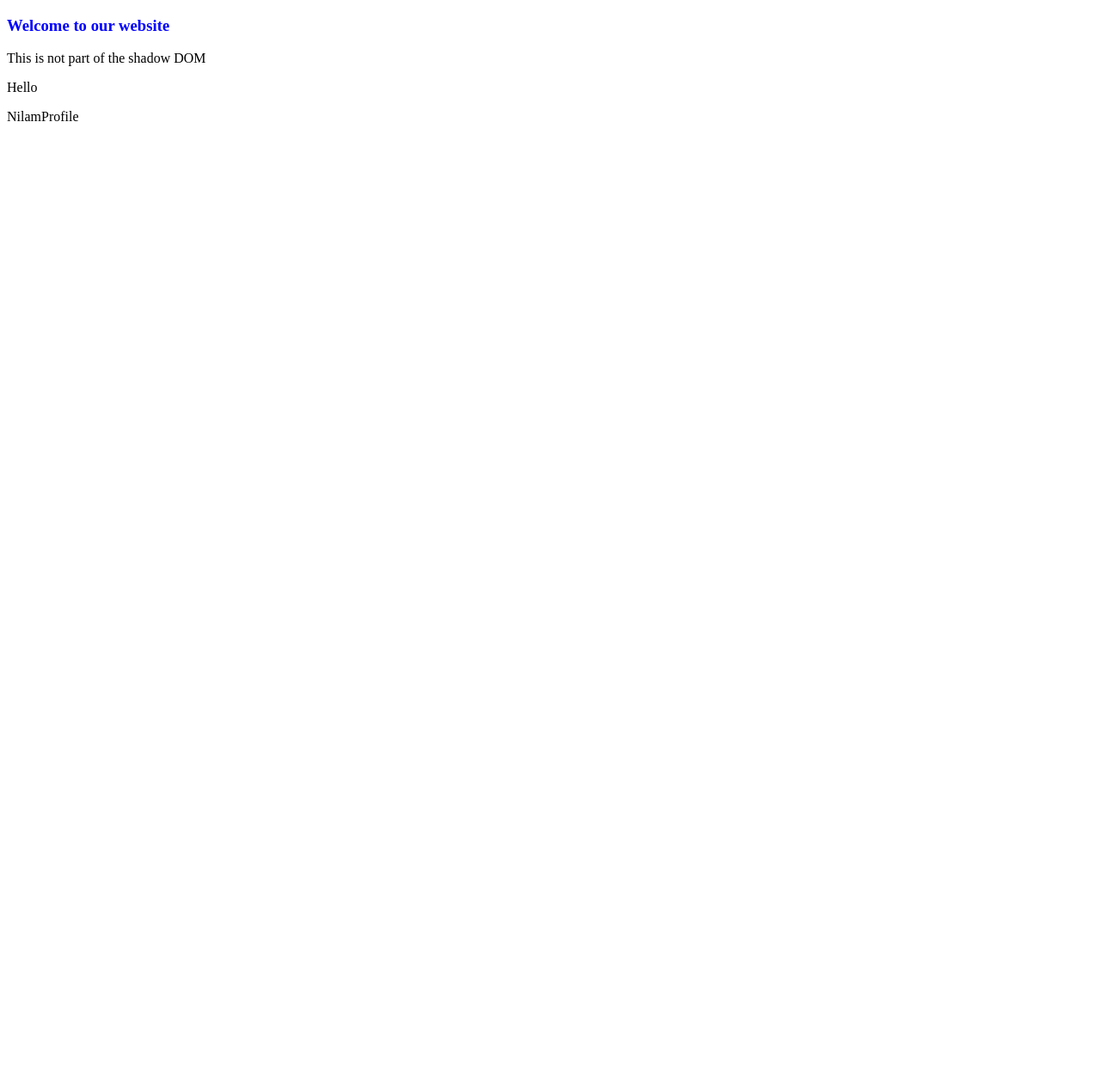
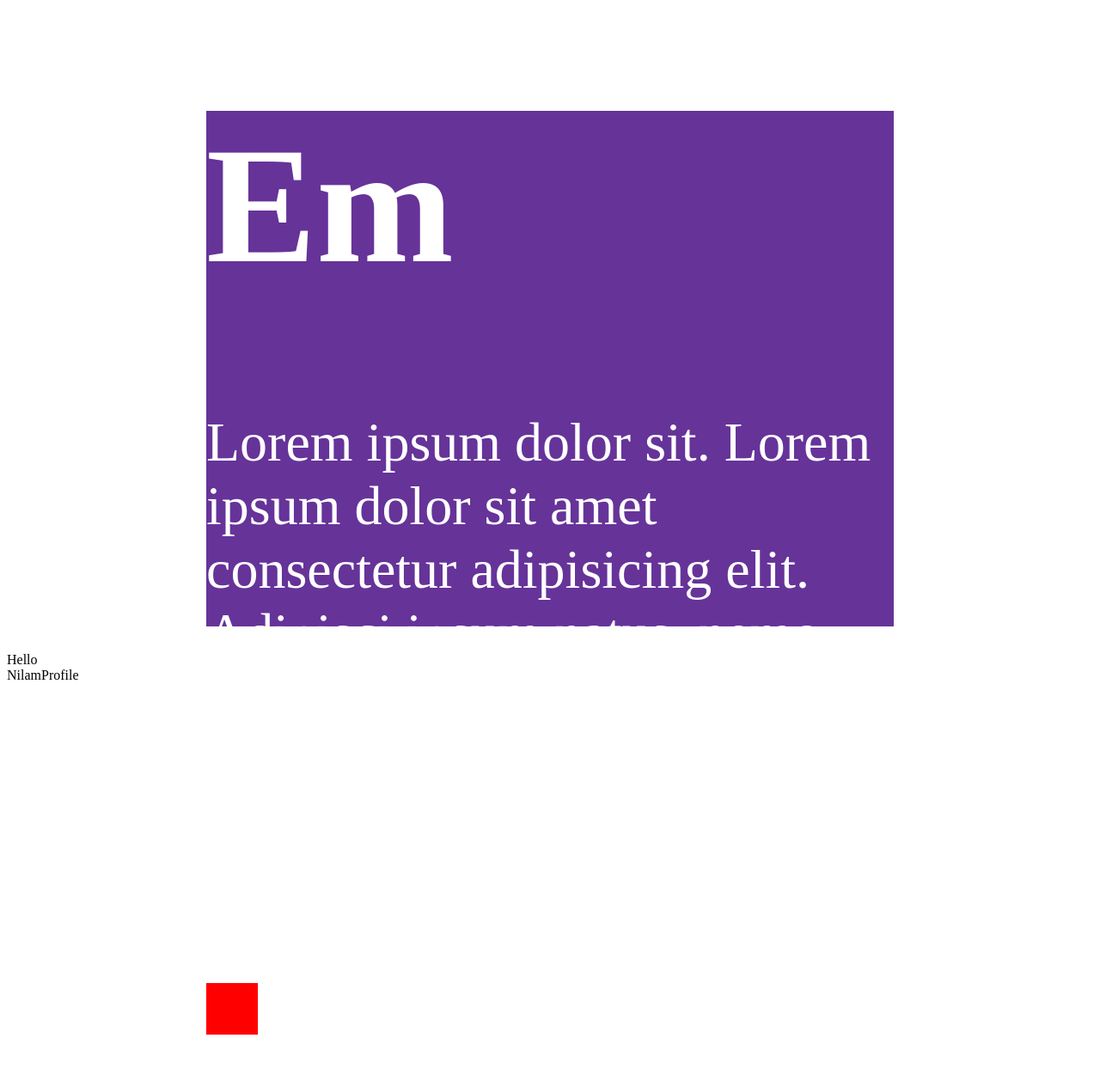
Before and after one commit to Nilamjr/CSSThings, a plain HTML site: page Interview Practice/index.html in a window 1280 px wide. Shown: the top 1258 px of the page at 86% size. Before the commit the page ends 800 px from the top, so only its background shows below. Drawn offline with Linux system fonts and the light colour scheme.

Commit message:
Interview Practice

```diff
--- a/Interview Practice/index.html
+++ b/Interview Practice/index.html
@@ -6,11 +6,59 @@
     <meta name="viewport" content="width=device-width, initial-scale=1.0">
     <title>Interview Preparation</title>
     <link rel="stylesheet" href="style.css">
+    <style>
+        .parent{
+            height: 600px;
+            width: 800px;
+            background: rebeccapurple;
+            color: #fff;
+            margin: 30px auto;
+            /* position: relative; */
+            font-size: 2em;
+        }
+        p{
+            /* position: relative; */
+            z-index: 1;
+        }
+        .child{
+            height: 60px;
+            width: 60px;
+            background: red;
+            /* position: absolute; */
+            /* top: 30px;             */
+
+        }
+        .grid{
+            font-size: 2em;
+        }
+        h1{
+            font-size: 3em;
+        }
+        p{
+            font-size: 1em;
+            margin: 0;
+        }
+    </style>
+
 </head>
 <body>
 
+
+    <div class="parent">
+        <div class="grid">
+            <h1>Em</h1>
+            <p>Lorem ipsum dolor sit. Lorem ipsum dolor sit amet consectetur adipisicing elit. Adipisci ipsum natus, nemo alias perferendis eaque non! Labore adipisci cupiditate unde magnam, nobis quisquam incidunt ab fugiat repellat ipsa eaque modi.</p>
+            <div class="child">
+
+            </div>
+            <p>Lorem ipsum dolor sit amet, consectetur adipisicing elit. Facere, tempora?</p>
+        </div>
+
+    </div>
+
+
     <!-- SHADOWING IN CSS -->
-    <h3>Welcome to our website</h3>
+    <!-- <h3>Welcome to our website</h3>
     <div id="shadowHost">
         <span id="child">This is not part of the shadow DOM</span>
     </div>
@@ -22,7 +70,7 @@
             }
         </style>
         <h3>News Widget</h3>
-    </template>
+    </template> -->
 
     <!-- create trianngle using pure css  -->
 
```
Also changed, not shown: Interview Practice/index2.html (added, +71 -0 lines).
